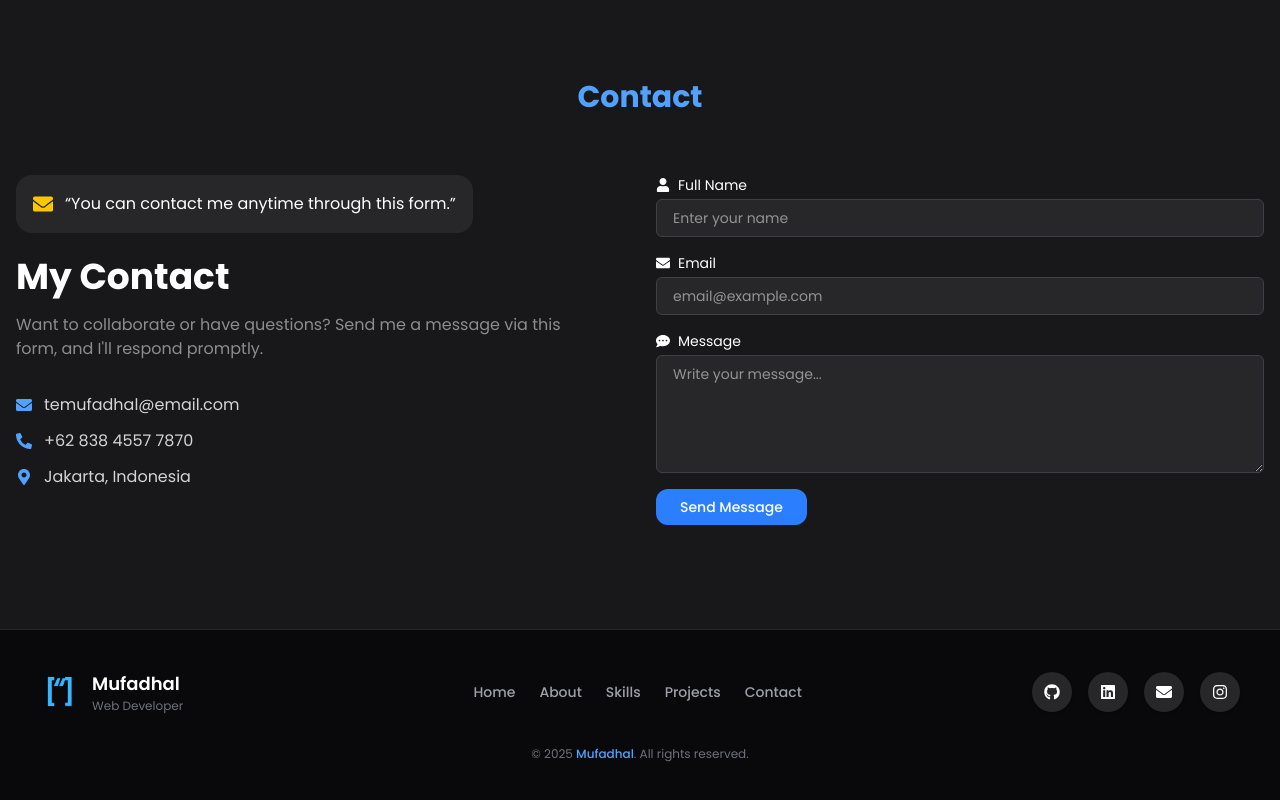
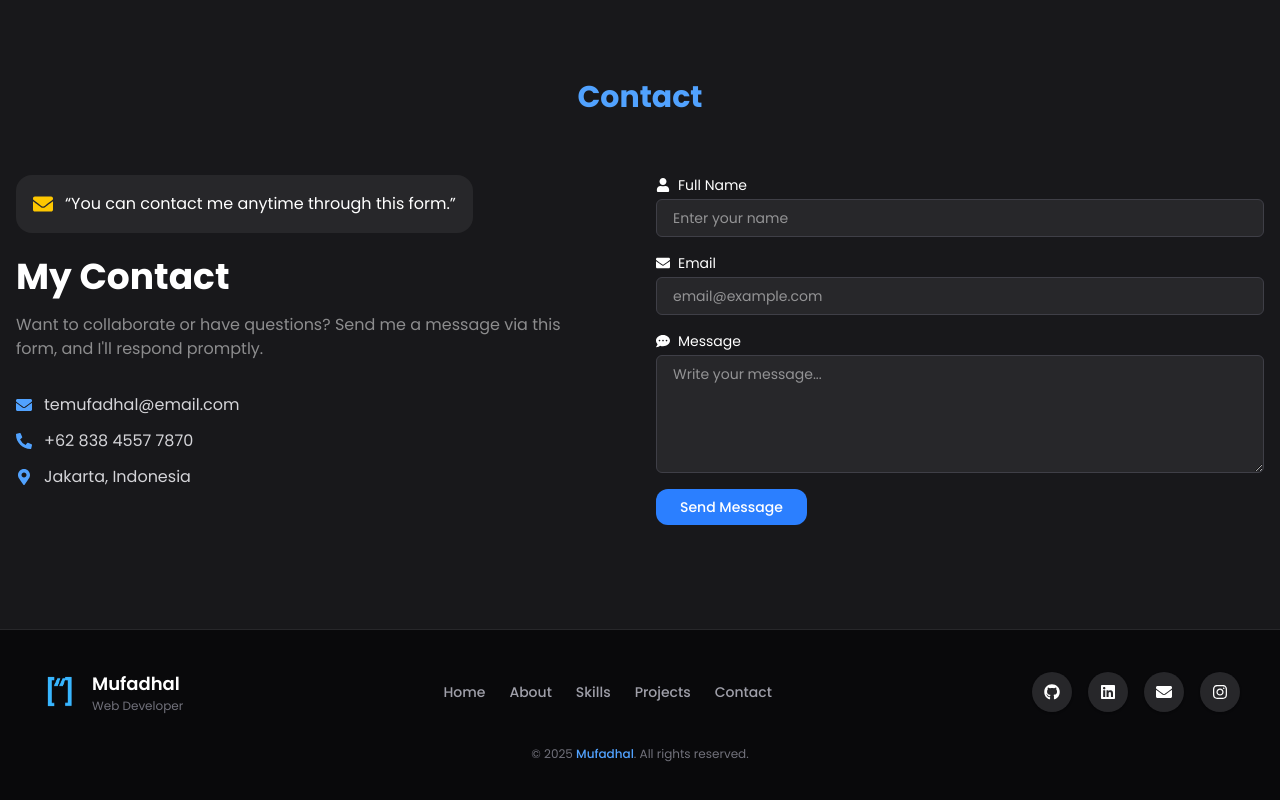
Before and after one commit to Mufadhal27/portfolio-mufadhal, a React (Vite) app: page / in a window 1280 px wide. Shown: the part 2729-3529 px from the top of the page. Built offline with nearby package versions, Linux system fonts and the light colour scheme.

Commit message:
update portfolio

```diff
--- a/src/components/Footer.jsx
+++ b/src/components/Footer.jsx
@@ -15,7 +15,7 @@ function Footer() {
         </div>
 
         {/* Center - Navigation Links */}
-        <div className="flex gap-6 pl-15 text-sm font-medium">
+        <div className="flex gap-6 text-sm font-medium">
           <a href="#hero" className="hover:text-blue-400 transition-all duration-200">Home</a>
           <a href="#about" className="hover:text-blue-400 transition-all duration-200">About</a>
           <a href="#skills" className="hover:text-blue-400 transition-all duration-200">Skills</a>
```
